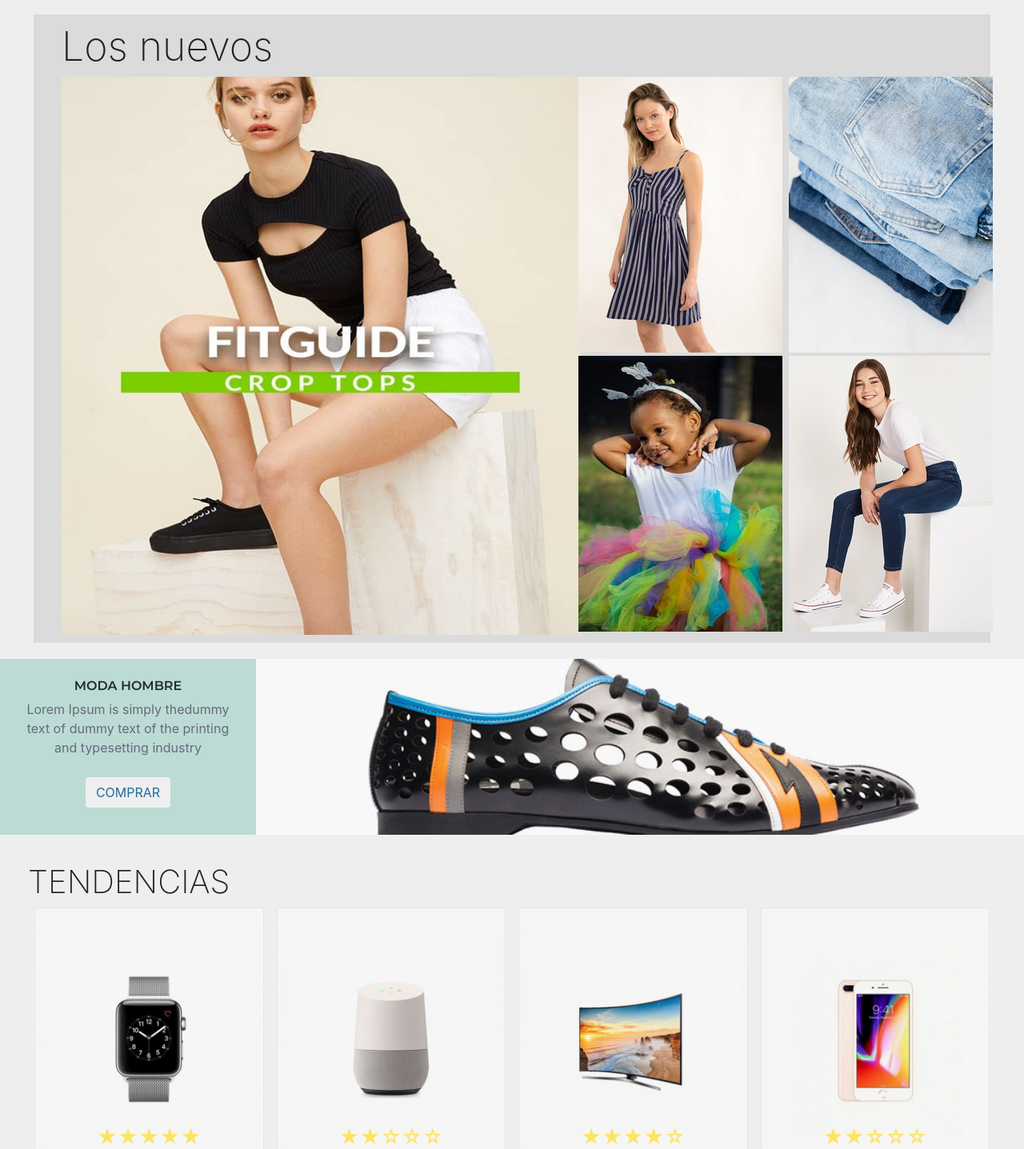
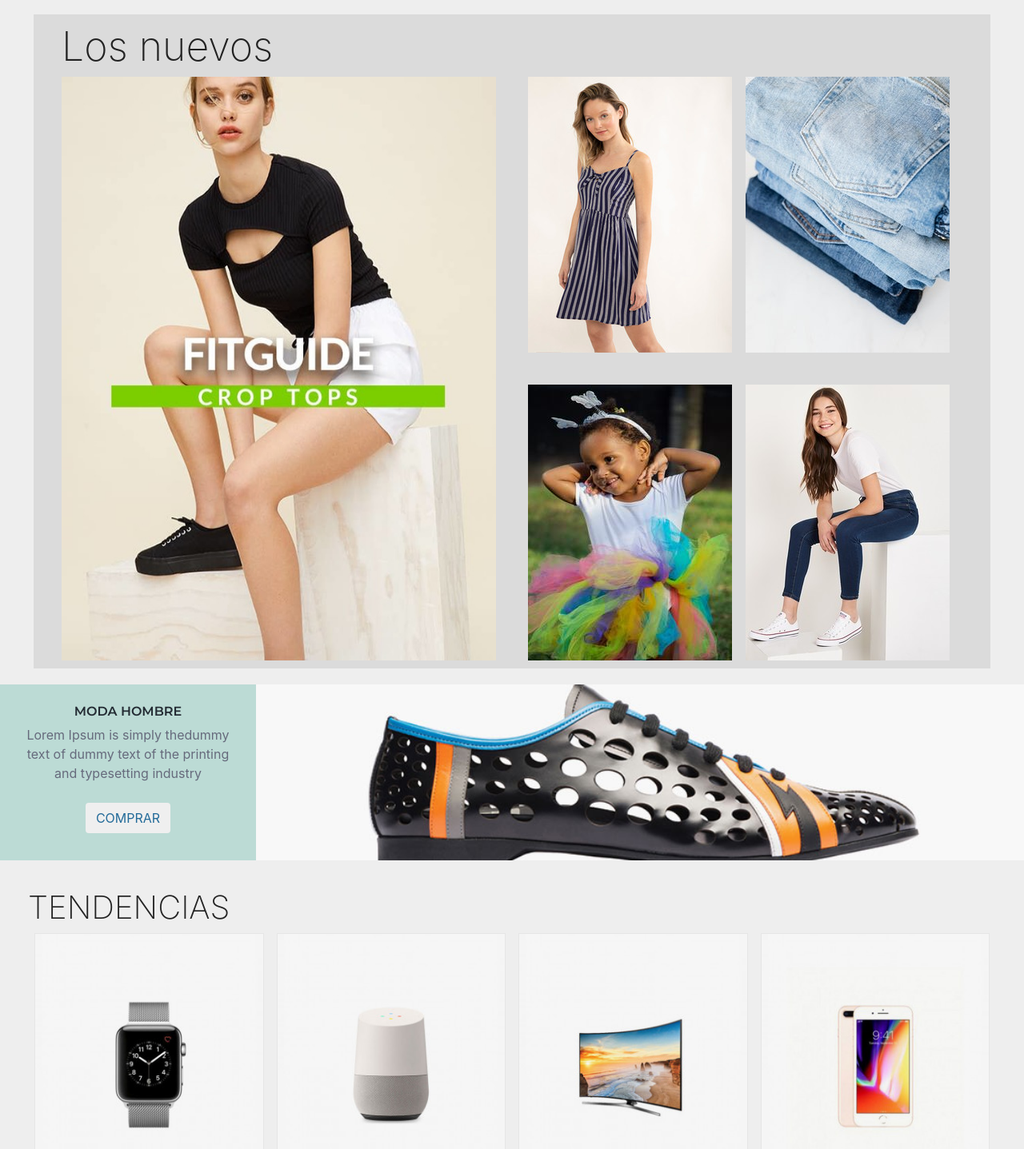
Before and after one commit to Loubyc2/lb, a React (Create React App) app: page / in a window 1280 px wide. Shown: the part 1033-2470 px from the top of the page at 80% size. Built offline with nearby package versions, Linux system fonts and the light colour scheme.

Commit message:
other commit

```diff
--- a/src/components/home/Home.css
+++ b/src/components/home/Home.css
@@ -75,6 +75,14 @@ a:hover {
 .carousel-text>span {
     text-align: center;
     color: #f8f1f1;
+}
+
+
+/* Home Trending */
+
+.home__trending-product {
+    display: grid;
+    grid-template-columns: repeat(4, 1fr);
 }
 
 
@@ -160,12 +168,14 @@ a:hover {
 }
 
 .home__news-imgs {
-    display: flex;
-    justify-content: space-between;
+    display: grid;
+    grid-template-columns: repeat(2, 1fr);
+    gap: 40px;
 }
 
 .home__news-imgs img {
-    object-fit: cover;
+    max-width: 100%;
+    height: auto;
 }
 
 .home__news-left {
@@ -176,6 +186,15 @@ a:hover {
 
 .home__news-right {
     max-width: 100%;
+    display: grid;
+    grid-template-columns: repeat(2, 1fr);
+    grid-template-rows: repeat(2, 1fr);
+    row-gap: 40px;
+}
+
+.home__news-right-img {
+    max-width: 100%;
+    height: auto;
 }
 
 
@@ -329,8 +348,8 @@ Media query  */
 
 @media screen and (max-width :897px) {
     .home__news-imgs {
-        display: flex;
-        align-items: center;
+        display: grid;
+        grid-template-columns: 2fr 1fr;
         flex-direction: column;
         width: 100%;
     }
@@ -339,7 +358,10 @@ Media query  */
         width: 100%;
         display: flex;
     }
-    .home__news-left-img,
+    .home__news-left-img {
+        max-width: 100%;
+        height: auto;
+    }
     .home__news-right-img {
         width: 100%;
     }
@@ -397,6 +419,9 @@ Media query  */
         margin-top: 20px;
         background-color: #dbdbdb;
     }
+    .home__news-left {
+        margin-bottom: 10px;
+    }
     .home__news-title {
         font-size: 50px;
         font-weight: 200;
@@ -404,25 +429,18 @@ Media query  */
     }
     .home__news-imgs {
         display: flex;
-        flex-direction: column;
-        justify-content: space-between;
+        gap: 10px;
     }
     .home__news-imgs img {
         object-fit: cover;
-    }
-    .home__news-left {
-        max-width: 100%;
-        height: auto;
-        display: flex;
     }
     .home__news-right {
         display: flex;
         flex-direction: column;
         max-width: 100%;
     }
-    .home__news-right div {
-        display: flex;
-        flex-direction: column;
+    .home__news-right {
+        row-gap: 20px;
     }
     .home__brand {
         display: flex;
@@ -463,6 +481,10 @@ Media query  */
         max-width: 100%;
         height: auto;
         object-fit: cover;
+    }
+    /* Home Trending */
+    .home__trending-product {
+        grid-template-columns: repeat(2, 1fr);
     }
     /* Home Promotion */
     .home__promotions {
--- a/src/components/home/Home.js
+++ b/src/components/home/Home.js
@@ -114,14 +114,10 @@ function Home() {
                             <img className="home__news-left-img" src={product1} alt="" />
                         </div>
                         <div className="home__news-right">
-                            <div className='d-flex'>
-                                <img className='mx-1 home__news-right-img' src={product2} alt="..." />
-                                <img className='mx-1 home__news-right-img' src={product3} alt="..." />
-                            </div>
-                            <div className='d-flex'>
-                                <img className='m-1 home__news-right-img' src={product4} alt="..." />
-                                <img className='m-1 home__news-right-img' src={product5} alt="..." />
-                            </div>
+                            <img className='home__news-right-img' src={product2} alt="..." />
+                            <img className='home__news-right-img' src={product3} alt="..." />
+                            <img className='home__news-right-img' src={product4} alt="..." />
+                            <img className='home__news-right-img' src={product5} alt="..." />
                         </div>
                     </div>
                 </div>
@@ -138,13 +134,11 @@ function Home() {
             </div>
             <div className='home__trending'>
                 <h1 className="home__tending-title">Tendencias</h1>
-                <div className='d-flex mw-100'>
+                <div className='home__trending-product'>
                     <HomeTrending a={true} img={trending1} title='adipisci velit' price={22} pos_rating={5} neg_rating={0} btn='compar' id='1' />
                     <HomeTrending img={trending2} title='nulla pariatur' price={100} pos_rating={2} neg_rating={3} btn='compar' id='2' />
                     <HomeTrending img={trending3} title='autem vel eumiure' price={35} pos_rating={4} neg_rating={1} btn='compar' id='3' />
                     <HomeTrending img={trending4} title='vel illum qui dolorem' price={14} pos_rating={2} neg_rating={3} btn='compar' id='4' />
-                </div>
-                <div className='d-flex mw-100'>
                     <HomeTrending img={trending5} title='eum iu' price={23} pos_rating={4} neg_rating={1} btn='compar' id='5' />
                     <HomeTrending img={trending6} title='Qure reprehenderit' price={33} pos_rating={5} neg_rating={0} btn='compar' id='6' />
                     <HomeTrending img={trending7} title='velit tur' price={40} pos_rating={3} neg_rating={2} btn='compar' id='7' />
```
